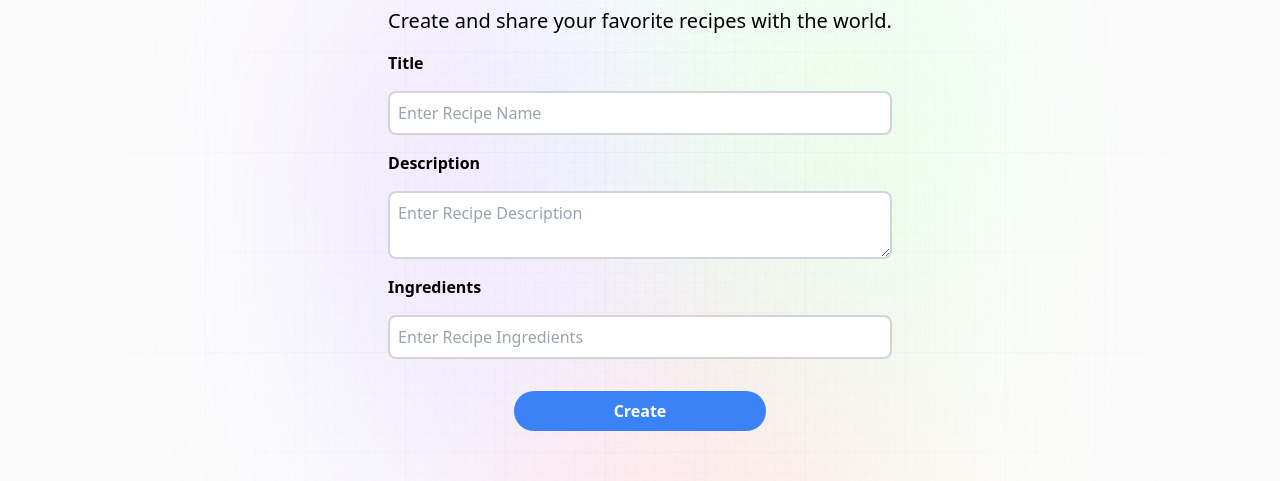
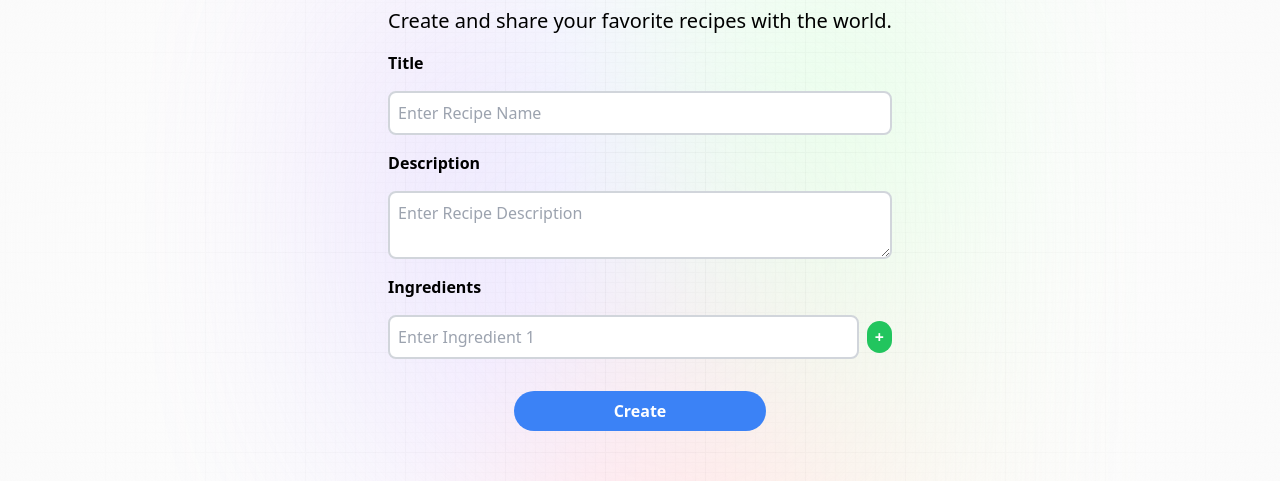
Before and after one commit to MalikTalha03/RecipeApp, a Next.js app: page /add-recipe in a window 1280 px wide. Shown: the part 153-634 px from the top of the page. Built offline with nearby package versions, Linux system fonts and the light colour scheme; no server answers.

Commit message:
Add ingredient list functionality to Form component

```diff
--- a/components/Form.jsx
+++ b/components/Form.jsx
@@ -1,9 +1,34 @@
-
+"use client";
+import { useState } from "react";
 
 const Form = ({ type, recipe, setRecipe, submitting, handleSubmit }) => {
+  const [ingredientList, setIngredientList] = useState(
+    recipe.ingredients || [""]
+  );
+
+  const handleIngredientChange = (index, value) => {
+    const updatedIngredients = [...ingredientList];
+    updatedIngredients[index] = value;
+    setIngredientList(updatedIngredients);
+    setRecipe({ ...recipe, ingredients: updatedIngredients });
+  };
+
+  const handleAddRemoveIngredient = (index) => {
+    if (index === ingredientList.length - 1) {
+      // If the clicked button is associated with the last input
+      setIngredientList([...ingredientList, ""]);
+    } else {
+      // If the clicked button is associated with an existing input
+      const updatedIngredients = [...ingredientList];
+      updatedIngredients.splice(index, 1);
+      setIngredientList(updatedIngredients);
+      setRecipe({ ...recipe, ingredients: updatedIngredients });
+    }
+  };
+
   return (
     <section className="flex flex-col items-center justify-center w-full">
-      <h1 className=" font-bold text-center text-5xl sm:text-6xl mt-6">
+      <h1 className="font-bold text-center text-5xl sm:text-6xl mt-6">
         {type} Recipe
       </h1>
       <p className="mt-4 text-center text-lg sm:text-xl">
@@ -39,16 +64,28 @@ const Form = ({ type, recipe, setRecipe, submitting, handleSubmit }) => {
         <label>
           <span className="font-bold text-base">Ingredients</span>
         </label>
-        <input
-          type="text"
-          id="ingredients"
-          value={recipe.ingredients}
-          onChange={(e) =>
-            setRecipe({ ...recipe, ingredients: e.target.value })
-          }
-          className="p-2 rounded-lg w-full border-2 border-gray-300"
-          placeholder="Enter Recipe Ingredients"
-        />
+        {ingredientList.map((ingredient, index) => (
+          <div key={index} className="flex gap-2 items-center">
+            <input
+              type="text"
+              value={ingredient}
+              onChange={(e) => handleIngredientChange(index, e.target.value)}
+              className="p-2 rounded-lg w-full border-2 border-gray-300"
+              placeholder={`Enter Ingredient ${index + 1}`}
+            />
+            <button
+              type="button"
+              onClick={() => handleAddRemoveIngredient(index)}
+              className={`px-2 py-1 rounded-full font-bold ${
+                index === ingredientList.length - 1
+                  ? "bg-green-500 text-white"
+                  : "bg-red-500 text-white"
+              }`}
+            >
+              {index === ingredientList.length - 1 ? "+" : "-"}
+            </button>
+          </div>
+        ))}
         <button
           type="submit"
           className="bg-blue-500 text-white px-4 py-2 rounded-full font-bold w-1/2 mx-auto mt-4"
```
